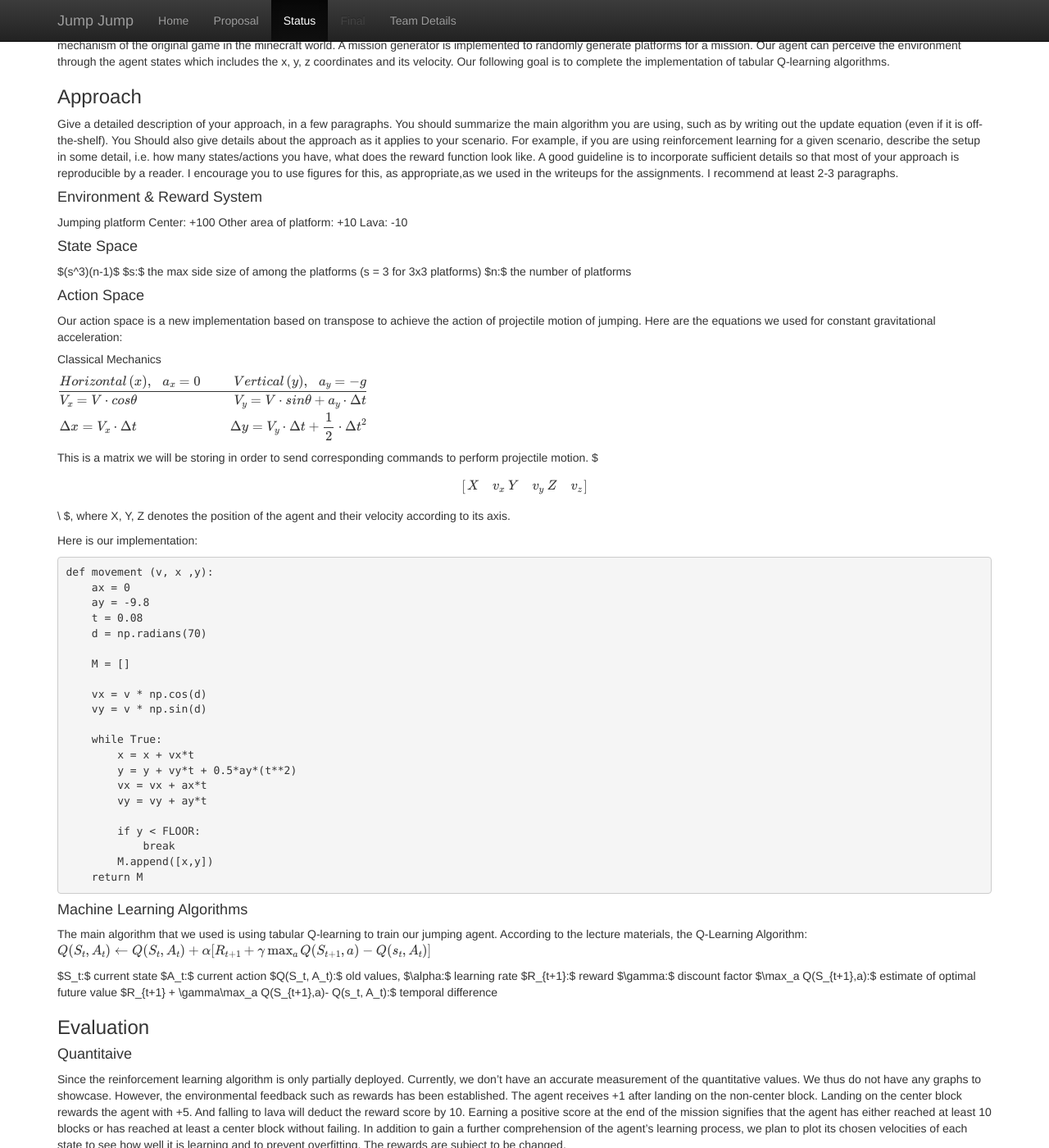
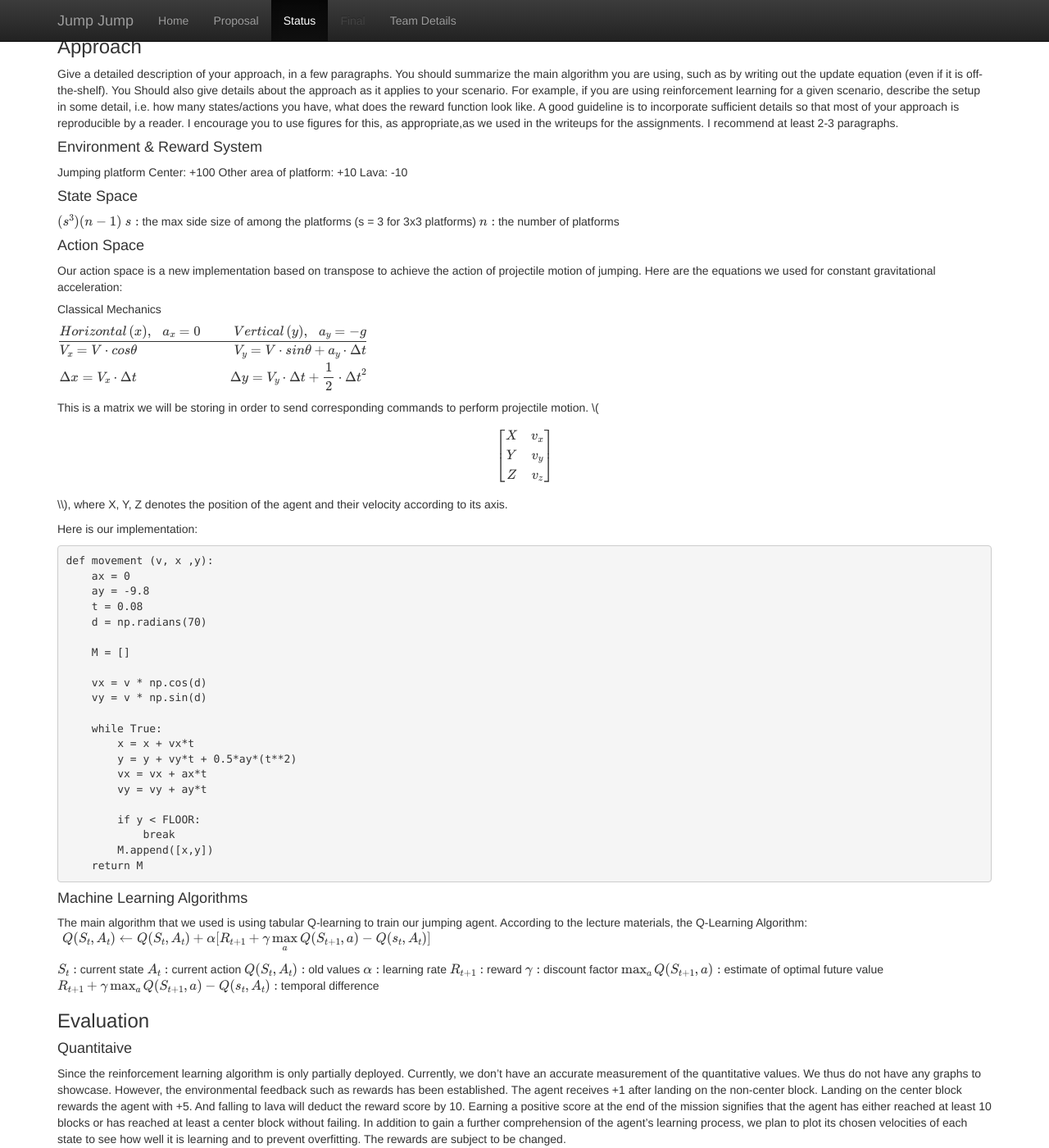
Before and after one commit to bikaylee/Jump-Jump, a Jekyll site: the page built from docs/status.md, in a window 1280 px wide and 1400 px high, scrolled down 642 px. Shown: the whole window at 82% size. Built offline with Jekyll 4.4.1, drawn with Linux system fonts in a browser that asks for light colours; formulas are drawn with MathJax 3; some of the changed text lies outside the part shown.

Commit message:
updated latex format

````diff
--- a/docs/status.md
+++ b/docs/status.md
@@ -26,9 +20,9 @@ Other area of platform: +10
 Lava: -10
 
 #### State Space
-$(s^3)(n-1)$
-$s:$ the max side size of among the platforms (s = 3 for 3x3 platforms)
-$n:$ the number of platforms
+$$(s^3)(n-1)$$
+$$s:$$ the max side size of among the platforms (s = 3 for 3x3 platforms)
+$$n:$$ the number of platforms
 
 #### Action Space
 Our action space is a new implementation based on transpose to achieve the action of projectile motion of jumping. Here are the equations we used for constant gravitational acceleration:
@@ -42,7 +36,7 @@ $$
 \end{align}
 $$
 
-This is a matrix we will be storing in order to send corresponding commands to perform projectile motion. $\begin{bmatrix} X & v_x \\ Y & v_y \\ Z & v_z \end{bmatrix}\ $, where X, Y, Z denotes the position of the agent and their velocity according to its axis.
+This is a matrix we will be storing in order to send corresponding commands to perform projectile motion. $$\begin{bmatrix} X & v_x \\ Y & v_y \\ Z & v_z \end{bmatrix}\ $$, where X, Y, Z denotes the position of the agent and their velocity according to its axis.
 
 Here is our implementation:
 ```
@@ -74,18 +68,19 @@ def movement (v, x ,y):
 #### Machine Learning Algorithms
 The main algorithm that we used is using tabular Q-learning to train our jumping agent. According to the lecture materials, the Q-Learning Algorithm:
 $$
+\begin{align}
 Q(S_t, A_t)\leftarrow Q(S_t, A_t) + \alpha[R_{t+1} + \gamma\max_a Q(S_{t+1},a)- Q(s_t, A_t)]
+\end{align}
 $$
 
-$S_t:$ current state
-$A_t:$ current action
-$Q(S_t, A_t):$ old values,
-$\alpha:$ learning rate
-$R_{t+1}:$ reward
-$\gamma:$ discount factor
-$\max_a Q(S_{t+1},a):$ estimate of optimal future value
-$R_{t+1} + \gamma\max_a Q(S_{t+1},a)- Q(s_t, A_t):$ temporal difference
-
+$$S_t:$$ current state
+$$A_t:$$ current action
+$$Q(S_t, A_t):$$ old values
+$$\alpha:$$ learning rate
+$$R_{t+1}:$$ reward
+$$\gamma:$$ discount factor
+$$\max_a Q(S_{t+1},a):$$ estimate of optimal future value
+$$R_{t+1} + \gamma\max_a Q(S_{t+1},a)- Q(s_t, A_t):$$ temporal difference
 
 
 
````
Also changed, not shown: other parts of docs/status.md (+0 -6 lines).
